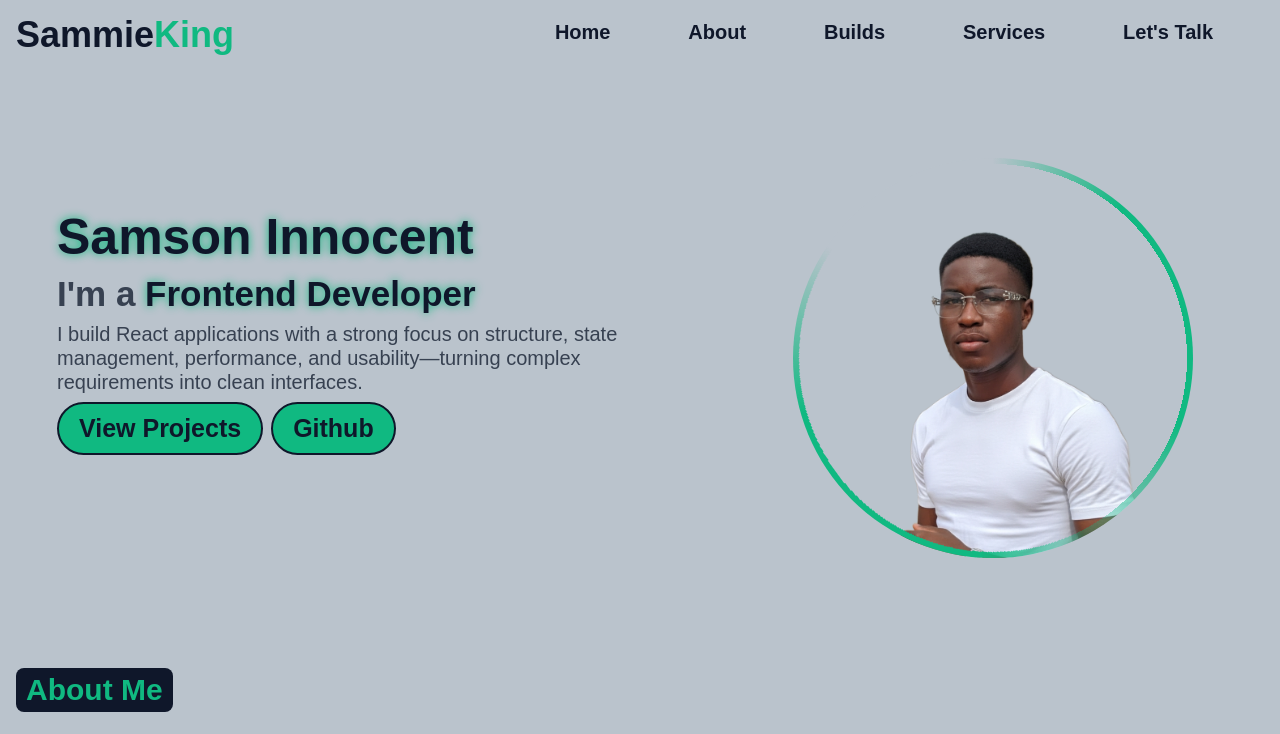
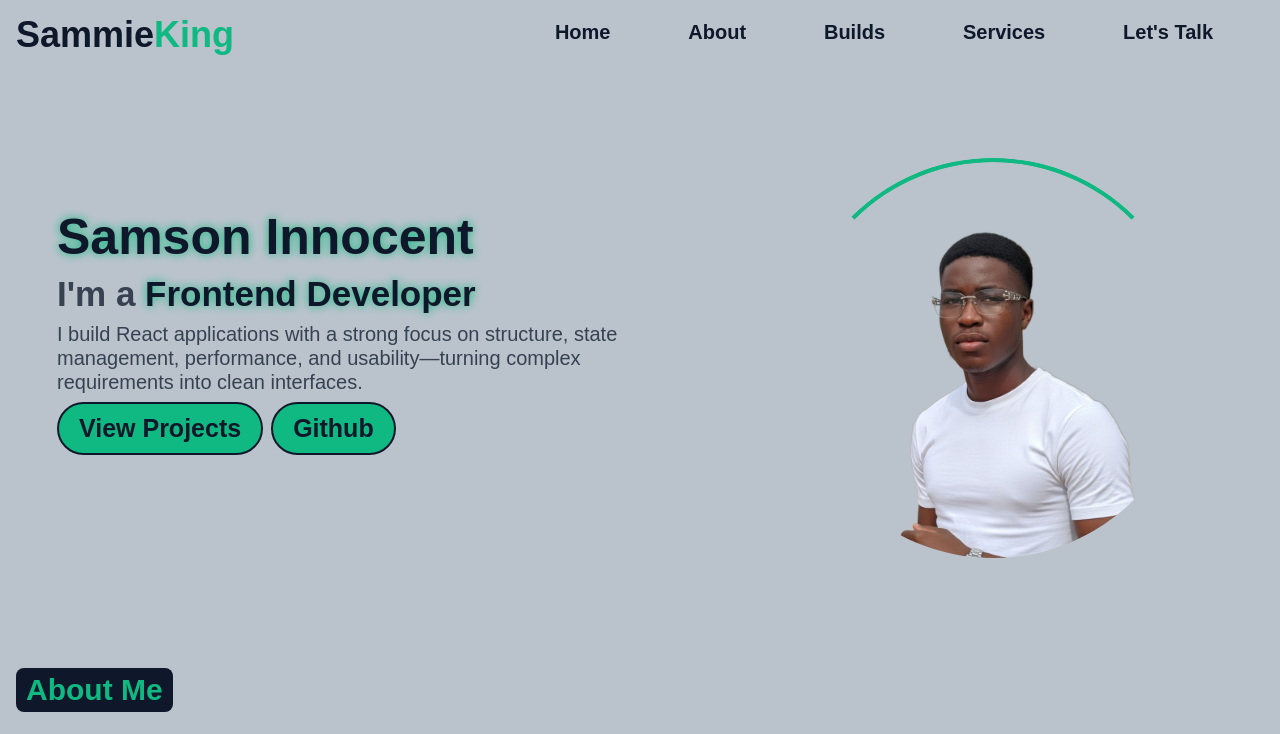
Before and after one commit to Sammieking117/My-Portfolio-v1.0, a React (Vite) app: page / in a window 1280 px wide. Shown: the top 734 px of the page. Built offline with nearby package versions, Linux system fonts and the light colour scheme.

Commit message:
updated hero animation

```diff
--- a/src/components/Contact.jsx
+++ b/src/components/Contact.jsx
@@ -7,10 +7,34 @@ const Contact = () => {
                 <p>Have a project idea or just want to say hi?
                 I'd love to connect with you.</p>
                 <div className="contact-icons">
-                    <Link href="mailto:samsoninnocent117@gmail.com"><img src="/icons/email.png" alt="email" /></Link>
-                    <Link href="https://www.linkedin.com/in/samson-innocent-82a20a34a?utm_source=share&utm_campaign=share_via&utm_content=profile&utm_medium=android_app" target="_blank"><img src="/icons/linkedin.png" alt="Linkedin" /></Link>
-                    <Link href="javascript:void(0)"><img src="/icons/github.png" alt="Github" /></Link>
-                    <Link href="https://wa.me/2349154470267" target="_blank"><img src="/icons/whatsapp.png" alt="Whatsapp" /></Link>
+                    <a
+                        href="mailto:samsoninnocent117@gmail.com"
+                        target="_blank"
+                        rel="noopener noreferrer"
+                    >
+                        <img src="/icons/email.png" alt="email" />
+                    </a>
+                    <a
+                        href="https://www.linkedin.com/in/samson-innocent-82a20a34a?utm_source=share&utm_campaign=share_via&utm_content=profile&utm_medium=android_app"
+                        target="_blank"
+                        rel="noopener noreferrer"
+                    >
+                        <img src="/icons/linkedin.png" alt="Linkedin" />
+                    </a>
+                    <a
+                        href="https://github.com/Sammieking117"
+                        target="_blank"
+                        rel="noopener noreferrer"
+                    >
+                        <img src="/icons/github.png" alt="Github" />
+                    </a>
+                    <a
+                        href="https://wa.me/2349154470267"
+                        target="_blank"
+                        rel="noopener noreferrer"
+                    >
+                        <img src="/icons/whatsapp.png" alt="Whatsapp" />
+                    </a>
                 </div>
         </div>
      );
--- a/src/components/Home.jsx
+++ b/src/components/Home.jsx
@@ -34,6 +34,8 @@ const Home = ({ scrollToProjects }) => {
             </div>
             <div className="hero-img">
                 <img src="/images/hero-image.png" alt="Sammie King" />
+                <div className="orbit orbit1"></div>
+                <div className="orbit orbit2"></div>
             </div>
         </div>
      );
--- a/src/data/projects.js
+++ b/src/data/projects.js
@@ -65,7 +65,7 @@ export const projects = [
             "Add unit testing for GPA calculation logic",
             "Improve perfomance optimization for larger datasets"
         ],
-        liveLinks: "",
+        liveLinks: "https://semester-manager.vercel.app/",
     },
     {
         image: "/images/pulse.png",
@@ -135,7 +135,7 @@ export const projects = [
             "Introduce global state management for better track synchronization",
             "Optimize rendering performance for large data sets"
         ],
-        liveLinks: "",
+        liveLinks: "https://pulse-henna-seven.vercel.app/",
     },
     {
         image: "/images/portfolio.png",
@@ -208,6 +208,7 @@ export const projects = [
             "Add analytics to track user interaction"
         ],
         liveLinks: "",
+        isCurrentSite: true,
     },/*
     {
         image: "",
--- a/src/index.css
+++ b/src/index.css
@@ -83,6 +83,11 @@ nav ul li a:is(:hover, :active){
   background: var(--NEUTRAL);
   padding: 5rem 1rem 0;
   min-height: 100vh;
+  transition: transform .3s ease-in-out;
+  width: 100%;
+}
+.slide-right {
+  transform: translateX(250px);
 }
 
 section {
@@ -348,6 +353,11 @@ section {
   padding: .5rem 0;
   display: flex;
   gap: .5rem;
+  align-items: center;
+}
+.live-links .current-site-note {
+  color: #ff0000;
+  cursor: progress;
 }
 .live-links button {
   position: relative;
@@ -561,6 +571,30 @@ section {
     overflow: hidden;
     background: var(--NEUTRAL);
   }
+  .orbit {
+    position: absolute;
+    inset: 0;
+    border-radius: 50%;
+    border: 4px solid transparent;
+    border-top: 4px solid var(--ACCENT);
+    animation: spin 4s linear infinite;
+  }
+  .orbit1 {
+    animation-duration: 4s;
+  }
+  .orbit2 {
+    animation-duration: 6s;
+    animation-direction: reverse;
+  }
+  @keyframes spin {
+    from {
+      transform: rotate(0deg);
+    }
+    to {
+      transform: rotate(360deg);
+    }
+  }
+  /*
   .hero-img::before {
     content: "";
     position: absolute;
@@ -600,7 +634,7 @@ section {
     to {
       transform: rotate(360deg);
     }
-  }
+  } */
   .hero-img img {
     object-fit: cover;
   }
--- a/src/pages/ProjectDetails.jsx
+++ b/src/pages/ProjectDetails.jsx
@@ -98,10 +98,24 @@ const ProjectDetails = () => {
                 </ul>
             </div>
             <div className="live-links">
-                <button>
-                    <span>Live Demo</span>
-                    <div className="liquid"></div>
-                </button>
+                {!project.isCurrentSite && (
+                    <a
+                        href={project.liveLinks}
+                        target="_blank"
+                        rel="noopener noreferrer"
+                    >
+                        <button>
+                            <span>Live Demo</span>
+                            <div className="liquid"></div>
+                        </button>
+                    </a>
+                )}
+
+                {project.isCurrentSite && (
+                    <span className="current-site-note">
+                        You're currently viewing the live site.
+                    </span>
+                )}
                 <button>
                     <span>Source Code</span>
                     <div className="liquid"></div>
```
Also changed, not shown: 1 other file (tests, documents, lock files or other folders).
